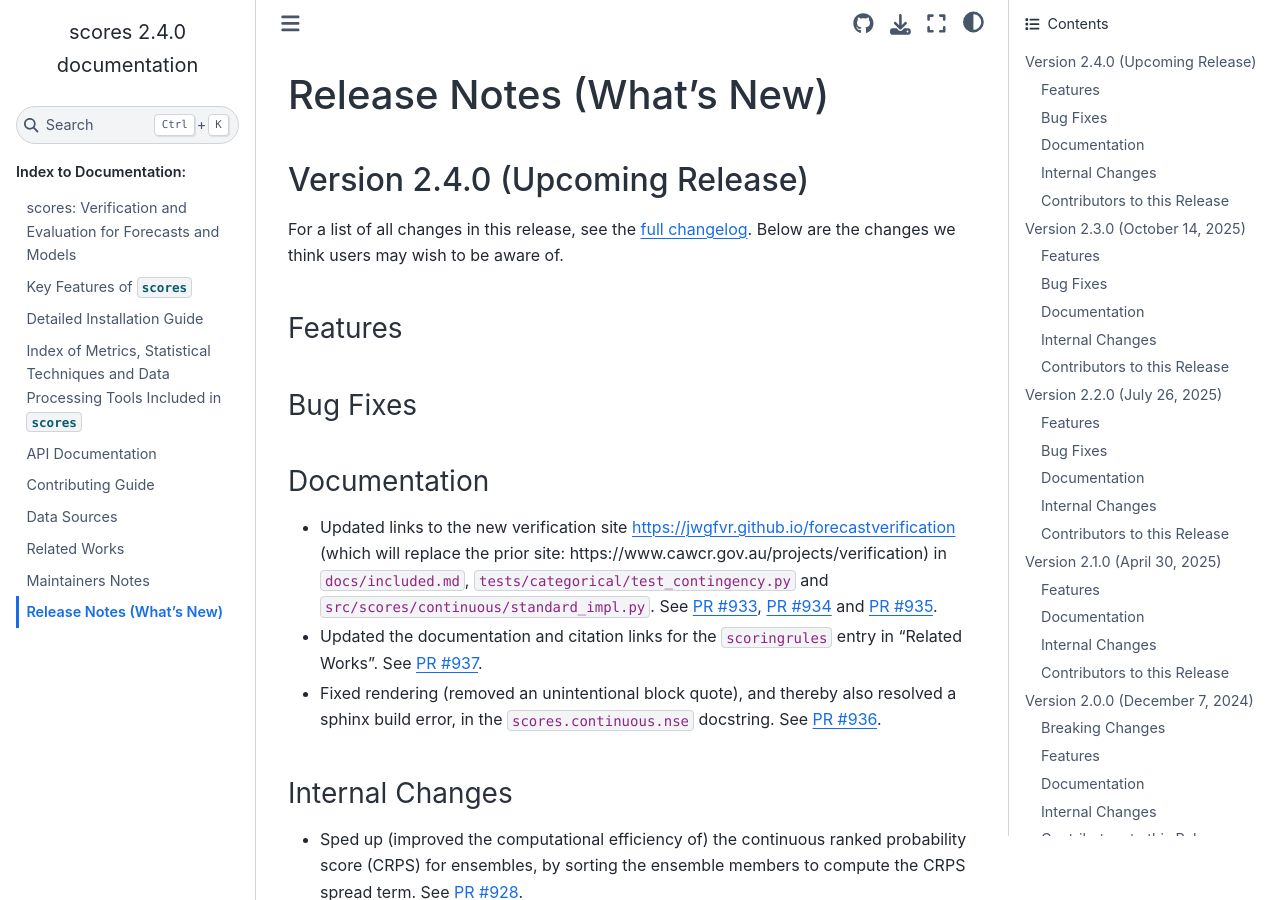
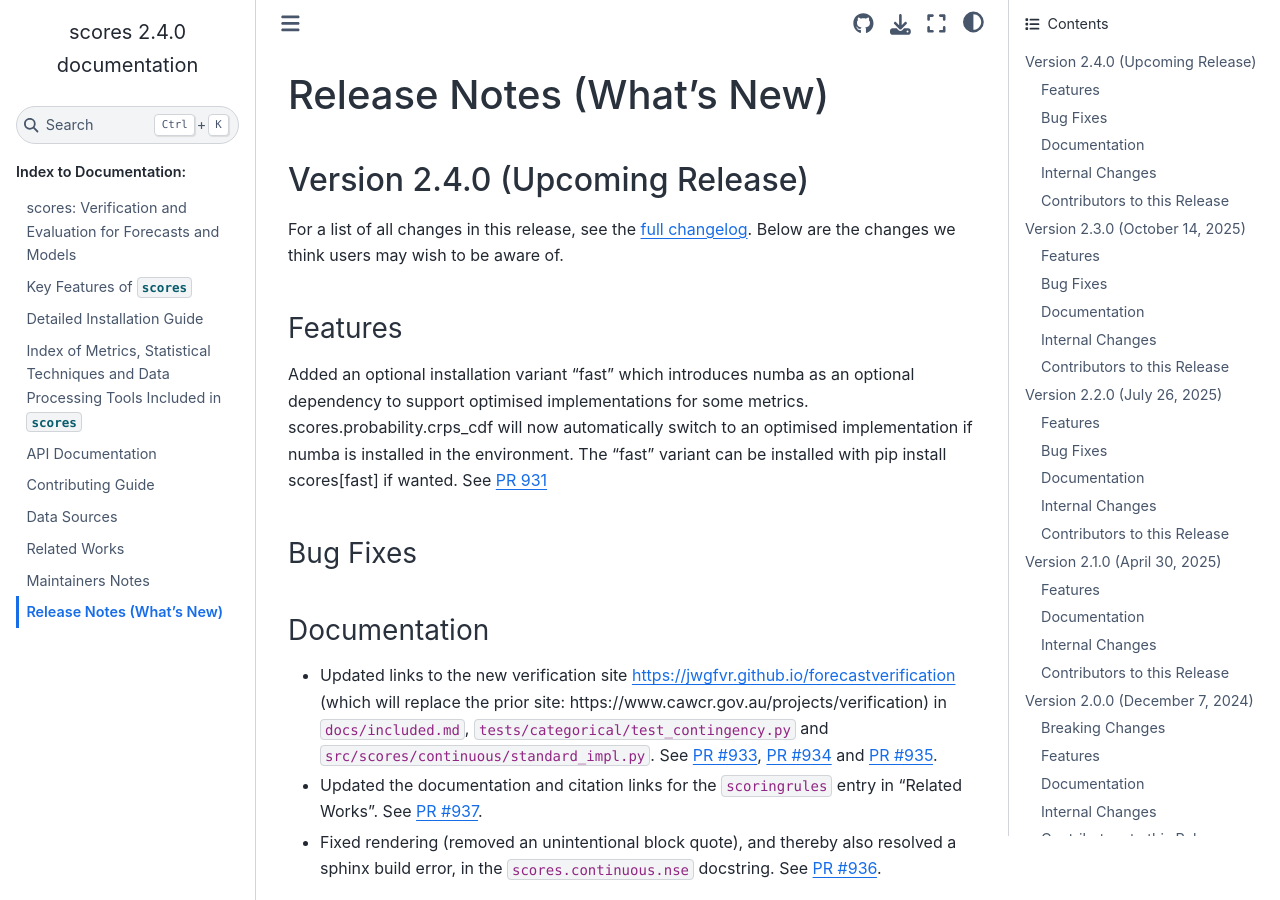
Before and after one commit to nci/scores, a Sphinx documentation site: the page built from docs/release_notes.md, in a window 1280 px wide and 900 px high. Built offline with Sphinx 7.4.7 and the Sphinx Book theme 1.1.4, drawn with Linux system fonts in a browser that asks for light colours; pages that are not in the unit, such as notebooks, are missing from menus.

Commit message:
Apply suggestion from @tennlee re. optional fast variant
Co-authored-by: Tennessee Leeuwenburg <134973832+tennlee@users.noreply.github.com>
Signed-off-by: Stephanie Chong <168800785+Steph-Chong@users.noreply.github.com>

```diff
--- a/docs/release_notes.md
+++ b/docs/release_notes.md
@@ -5,6 +5,8 @@
 For a list of all changes in this release, see the [full changelog](https://github.com/nci/scores/compare/2.3.0...develop). Below are the changes we think users may wish to be aware of.
 
 ### Features
+
+Added an optional installation variant "fast" which introduces numba as an optional dependency to support optimised implementations for some metrics.  scores.probability.crps_cdf will now automatically switch to an optimised implementation if numba is installed in the environment. The "fast" variant can be installed with pip install scores[fast] if wanted. See [PR 931](https://github.com/nci/scores/pull/931/)
 
 ### Bug Fixes
 
```
